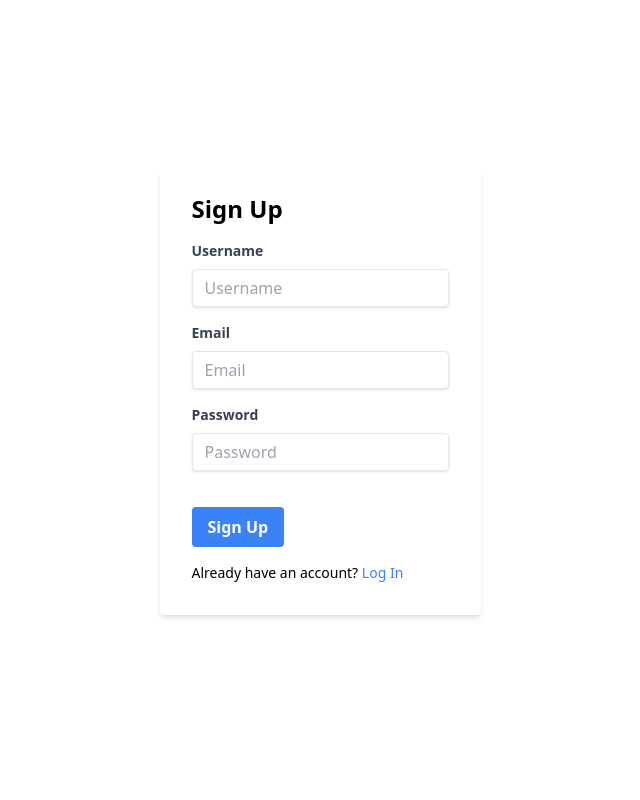
After one commit to Telvin088/NotesApp, a Flask app: page /signup in a window 1280 px wide. The commit adds this page. Shown: the whole page, without its empty margins (320-960 px from the left). Run offline with Flask 3, Linux system fonts and the light colour scheme; some libraries are stand-ins or nearby versions.

Commit message:
Checkpoint before assistant change: Enable user registration and authentication, and display user notes
Implements user signup/login with Flask-SQLAlchemy, adds notes route, and integrates Tailwind CSS in base.html.

Replit-Commit-Author: Assistant

```diff
--- a/main.py
+++ b/main.py
@@ -1,18 +1,87 @@
-from flask import Flask, render_template, redirect, url_for, request
-from werkzeug.security import generate_password_hash, check_password_hash
+from flask import Flask, flash, redirect, render_template, request, url_for
 from flask_sqlalchemy import SQLAlchemy
-
+from werkzeug.security import generate_password_hash
 
 app = Flask(__name__)
 app.config['SECRET_KEY'] = 'notes_app'
 app.config['SQLALCHEMY_DATABASE_URI'] = 'sqlite:///site.db'
+# prevent the db from watching every change which might use a lot of memory
 app.config['SQLALCHEMY_TRACK_MODIFICATIONS'] = False
 
 db = SQLAlchemy(app)
 
-@app.route('/')
-def index():
-    return 'Hello from Flask!'
+class User(db.Model):
+    __tablename__ = 'User'
+    id = db.Column(db.Integer, primary_key=True)
+    username = db.Column(db.String(50), nullable=False)
+    email = db.Column(db.String(80), nullable=False)
+    password = db.Column(db.String(50), nullable=False)
+
+    def __init__(self, username, email, password):
+        # take the username given and put it in the username box
+        self.username = username
+        # take the email given and put it in the email box
+        self.email = email
+        '''
+        take the password given, scramble it into a secret code and
+        put it in the password_hash box
+        '''
+        self.password_hash = generate_password_hash(password)
+
+    def __repr__(self):
+        '''
+        tells the site how to introduce a user it knows instead of
+        just giving type (a User object) and its memory address
+        '''
+        return f'<User {self.username}>'
+
+
+
+@app.route('/login')
+def login():
+    return render_template('login.html')
+
+@app.route('/signup', methods=['POST', 'GET'])
+def signup():
+    if request.method == 'POST':
+        username = request.form.get('username')
+        email = request.form.get('email')
+        password = request.form.get('password')
+        confirm_password = request.form.get('confirm_password')
+
+        if not username or not email or not password or not confirm_password:
+            flash("All Fields Must Be Filled!", 'danger')
+            return redirect(url_for('signup'))
+
+        if password != confirm_password:
+            flash("Password must match!", 'danger')
+            return redirect(url_for('signup'))
+
+        # check uf user already exists using email
+        existing_user = User.query.filter_by(email=email).first()
+        if existing_user:
+            flash("User Already Exists", 'danger')
+            return redirect(url_for('signup'))
+
+        # if everything is new create new user
+        try:
+            new_user = User(username=username, email=email, password=password)
+            db.session.add(new_user)
+            db.session.commit()
+            flash(f'Account for {new_user} created successfully')
+            print(f'New user {new_user} created')
+            return redirect(url_for('notes'))
+        except Exception as e:
+            print(f'Error: {e}')
+    else:
+        print("An error occured!")
+    return render_template('signup.html')
+
+@app.route('/notes')
+def notes():
+    return render_template('notes.html')
 
 if __name__ == '__main__':
-  app.run(host='0.0.0.0', port=5000)
+    with app.app_context():
+        db.create_all()
+    app.run(debug=True, host='0.0.0.0', port=5000)
--- /dev/null
+++ b/notes.txt
@@ -0,0 +1,2 @@
+app.config['SQLALCHEMY_TRACK_MODIFICATIONS'] = False
+  -
--- a/pyproject.toml
+++ b/pyproject.toml
@@ -8,6 +8,8 @@ authors = ["Your Name <you@example.com>"]
 python = ">=3.11.0,<3.12"
 flask = "^3.0.0"
 gunicorn = "^21.2.0"
+flask-sqlalchemy = "^3.1.1"
+werkzeug = "^3.1.3"
 
 [tool.pyright]
 # https://github.com/microsoft/pyright/blob/main/docs/configuration.md
--- a/requirements.txt
+++ b/requirements.txt
@@ -1,9 +1,13 @@
 blinker==1.6.2
 click==8.1.6
 Flask==3.0.0
+Flask-SQLAlchemy==3.1.1
+greenlet==3.2.3
 gunicorn==21.2.0
 itsdangerous==2.1.2
 Jinja2==3.1.2
 MarkupSafe==2.1.3
 packaging==23.2
+SQLAlchemy==2.0.41
+typing_extensions==4.14.0
 Werkzeug==3.0.0
--- a/templates/base.html
+++ b/templates/base.html
@@ -4,9 +4,11 @@
   <meta charset="UTF-8">
   <meta http-equiv="X-UA-Compatible" content="IE=edge">
   <meta name="viewport" content="width=device-width, initial-scale=1.0">
-  <title>Document</title>
+  <title>{% block title%}{% endblock %}</title>
+  <link href="https://cdn.jsdelivr.net/npm/tailwindcss@2.2.19/dist/tailwind.min.css" rel="stylesheet">
 </head>
 <body>
-
+  {% block content %}{% endblock %}
+  <script src="https://cdn.tailwindcss.com"></script>
 </body>
 </html>
--- /dev/null
+++ b/templates/signup.html
@@ -0,0 +1,38 @@
+{% extends 'base.html' %}
+{% block title %}Sign Up{% endblock %}
+
+{% block content %}
+<div class="flex justify-center items-center h-screen">
+    <div class="bg-white shadow-md rounded px-8 pt-6 pb-8 mb-4">
+        <h2 class="text-2xl font-bold mb-4">Sign Up</h2>
+        <form action="{{ url_for('signup') }}" method="post">
+            <div class="mb-4">
+                <label class="block text-gray-700 text-sm font-bold mb-2" for="username">
+                    Username
+                </label>
+                <input class="shadow appearance-none border rounded w-full py-2 px-3 text-gray-700 leading-tight focus:outline-none focus:shadow-outline" id="username" name="username" type="text" placeholder="Username">
+            </div>
+            <div class="mb-4">
+                <label class="block text-gray-700 text-sm font-bold mb-2" for="email">
+                    Email
+                </label>
+                <input class="shadow appearance-none border rounded w-full py-2 px-3 text-gray-700 leading-tight focus:outline-none focus:shadow-outline" id="email" name="email" type="email" placeholder="Email">
+            </div>
+            <div class="mb-6">
+                <label class="block text-gray-700 text-sm font-bold mb-2" for="password">
+                    Password
+                </label>
+                <input class="shadow appearance-none border rounded w-full py-2 px-3 text-gray-700 mb-3 leading-tight focus:outline-none focus:shadow-outline" id="password" name="password" type="password" placeholder="Password">
+            </div>
+            <div class="flex items-center justify-between">
+                <button class="bg-blue-500 hover:bg-blue-700 text-white font-bold py-2 px-4 rounded focus:outline-none focus:shadow-outline" type="submit">
+                    Sign Up
+                </button>
+            </div>
+        </form>
+        <div class="mt-4">
+            <p class="text-sm">Already have an account? <a class="text-blue-500 hover:text-blue-800" href="{{ url_for('login') }}">Log In</a></p>
+        </div>
+    </div>
+</div>
+{% endblock %}
```
Also changed, not shown: templates/login.html (added, +32 -0 lines), templates/notes.html (added, +7 -0 lines), 2 other files.
